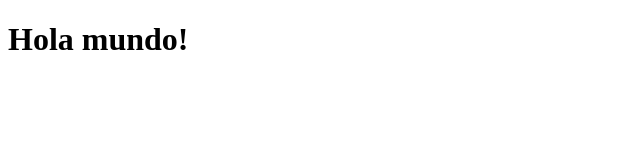
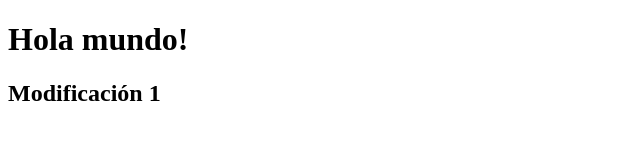
Before and after one commit to DanielRonces/testBedu, a plain HTML site: page index.html in a window 1280 px wide. Shown: the whole page, without its empty margins (0-640 px from the left). Drawn offline with Linux system fonts and the light colour scheme.

Commit message:
modificacion

```diff
--- a/index.html
+++ b/index.html
@@ -8,5 +8,6 @@
 </head>
 <body>
     <h1>Hola mundo!</h1>
+    <h2>Modificación 1</h2>
 </body>
 </html>
```
